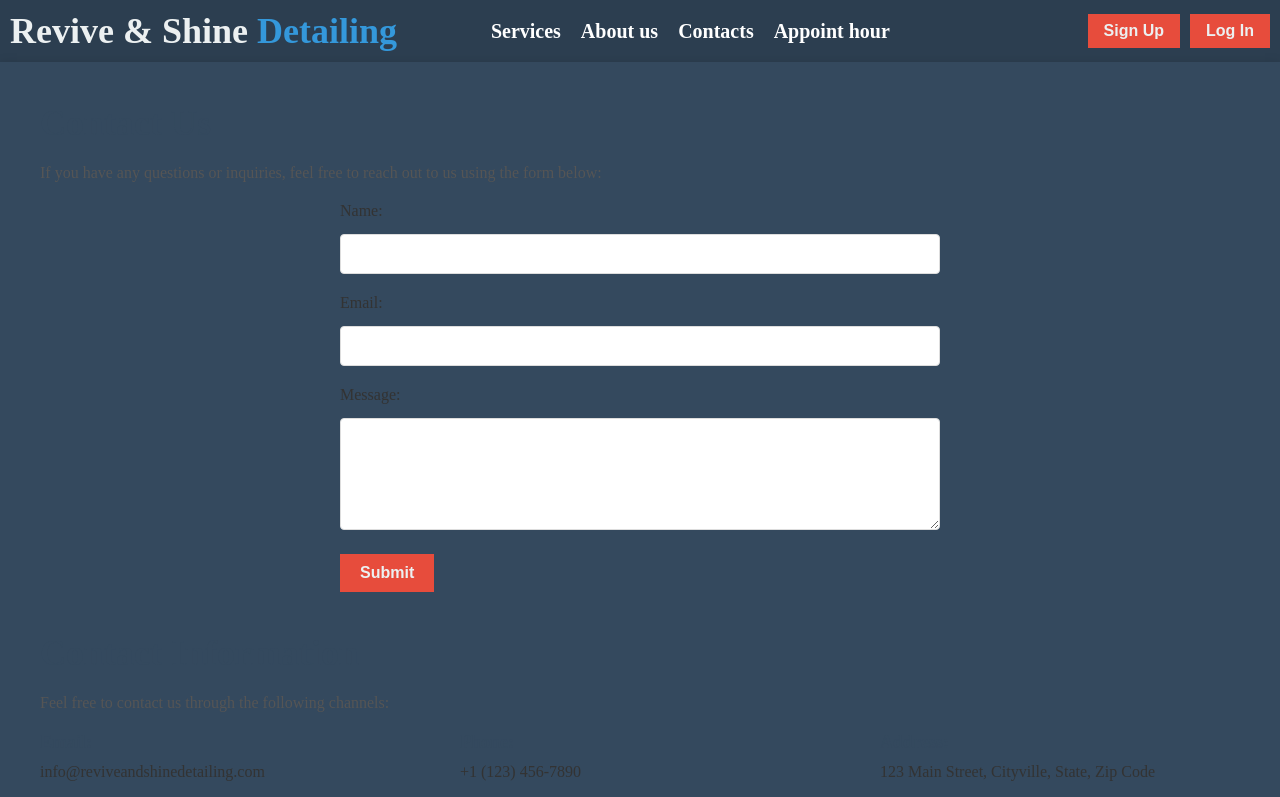
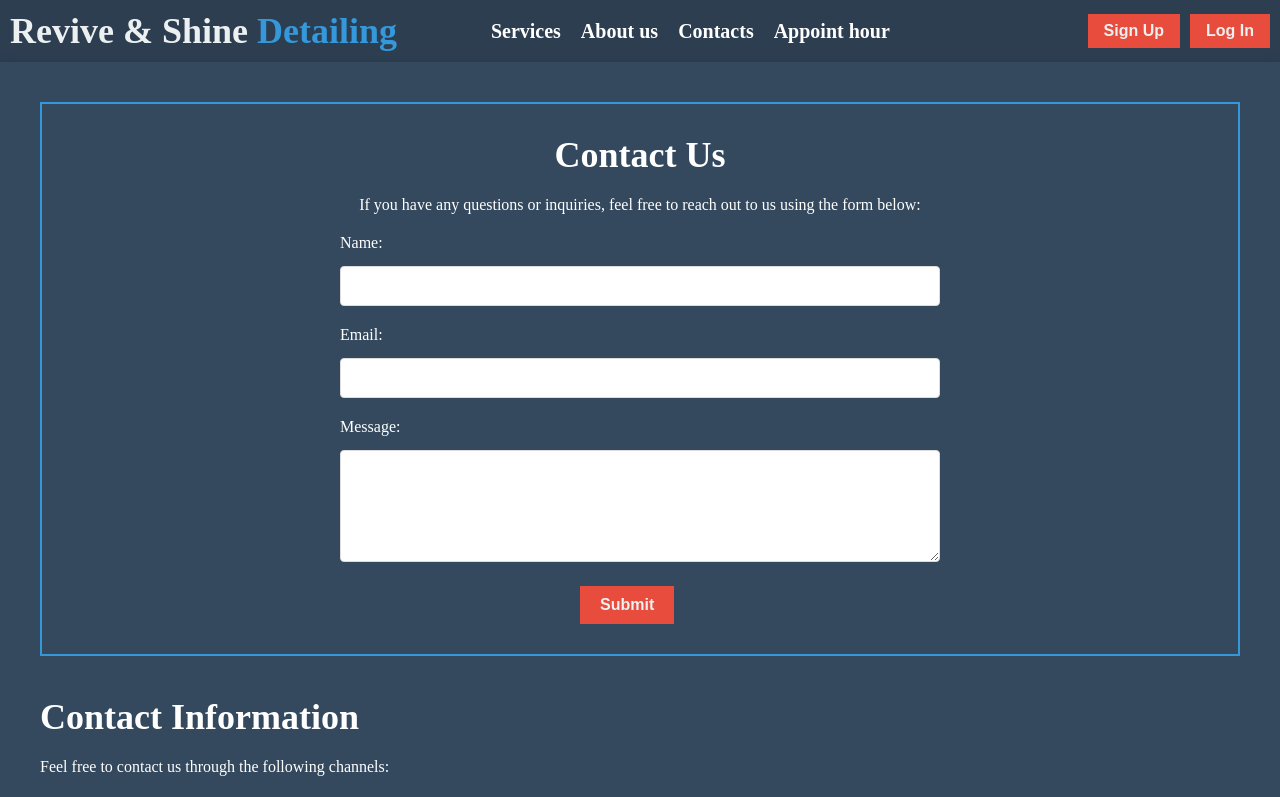
Before and after one commit to KristianIvanov03/Detailing_business_project, a React (Create React App) app in the folder frontend/: page /contacts in a window 1280 px wide. Shown: the top 797 px of the page. Built offline with nearby package versions, Linux system fonts and the light colour scheme.

Commit message:
contacts changes

```diff
--- a/frontend/src/index.css
+++ b/frontend/src/index.css
@@ -585,18 +585,22 @@ footer {
 /* Contact Form Section */
 .contact-form-section {
   margin-bottom: 40px;
+  padding: 30px;
+  border: 2px solid var(--secondary-color);
 }
 
 .contact-form-section h2 {
-  color: var(--primary-color);
+  color: white;
   font-size: 36px;
+  text-align: center;
   font-weight: bold;
   margin-bottom: 20px;
 }
 
 .contact-form-section p {
+  text-align: center;
   font-size: 16px;
-  color: #555;
+  color: white;
   margin-bottom: 20px;
 }
 
@@ -613,7 +617,7 @@ label {
   display: block;
   font-size: 16px;
   margin-bottom: 8px;
-  color: #333;
+  color: white;
 }
 
 input,
@@ -627,6 +631,7 @@ textarea {
 }
 
 button {
+  margin-left: 40%;
   background-color: var(--accent-color);
   color: var(--neutral-color);
   padding: 10px 20px;
@@ -642,12 +647,14 @@ button:hover {
 }
 
 /* Contact Information Section */
+
 .contact-info-section {
   margin-bottom: 40px;
 }
 
 .contact-info-section h2 {
-  color: var(--primary-color);
+  color: white;
+
   font-size: 36px;
   font-weight: bold;
   margin-bottom: 20px;
@@ -655,7 +662,7 @@ button:hover {
 
 .contact-info-section p {
   font-size: 16px;
-  color: #555;
+  color: white;
   margin-bottom: 20px;
 }
 
@@ -669,7 +676,7 @@ button:hover {
 }
 
 .contact-info h3 {
-  color: var(--primary-color);
+  color: white;
   font-size: 18px;
   font-weight: bold;
   margin-bottom: 10px;
@@ -677,7 +684,7 @@ button:hover {
 
 .contact-info p {
   font-size: 16px;
-  color: #333;
+  color: white;
 }
 
 /* Add more styling as needed */
```
Also changed, not shown: frontend/src/pages/Pages.js (added).
